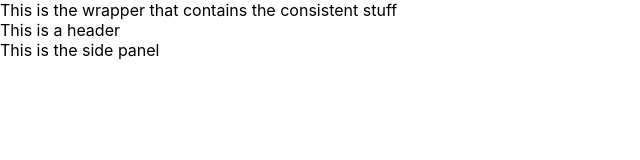
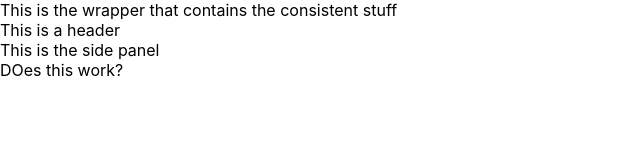
Before and after one commit to InfinitySamurai/FoodFoodFood, a Next.js app: page /recipes in a window 1280 px wide. Shown: the top 160 px of the page, without its empty margins (0-640 px from the left). Built offline with nearby package versions, Linux system fonts and the light colour scheme.

Commit message:
Finalise linting for now

```diff
--- a/components/ContentWrapper.tsx
+++ b/components/ContentWrapper.tsx
@@ -1,12 +1,17 @@
 import { Header } from './Header';
 import { SidePanel } from './SidePanel';
 
-export const ContentWrapper = (children) => {
+interface IProps {
+  children?: React.ReactNode;
+}
+
+export const ContentWrapper = (props: IProps) => {
   return (
     <div>
       <div>This is the wrapper that contains the consistent stuff</div>
       <Header />
       <SidePanel />
+      {props.children}
     </div>
   );
 };
--- a/pages/recipes.tsx
+++ b/pages/recipes.tsx
@@ -4,7 +4,9 @@ import { Header } from 'components/Header';
 export default function Recipes() {
   return (
     <div>
-      <ContentWrapper />
+      <ContentWrapper>
+        <div>DOes this work?</div>
+      </ContentWrapper>
     </div>
   );
 }
--- a/tsconfig.json
+++ b/tsconfig.json
@@ -1,6 +1,6 @@
 {
   "compilerOptions": {
-    "target": "es5",
+    "target": "es6",
     "lib": [
       "dom",
       "dom.iterable",
@@ -17,7 +17,8 @@
     "resolveJsonModule": true,
     "isolatedModules": true,
     "jsx": "preserve",
-    "baseUrl": "./"
+    "baseUrl": "./",
+    "noImplicitAny": true
   },
   "include": [
     "next-env.d.ts",
```
Also changed, not shown: .eslintrc.js.
